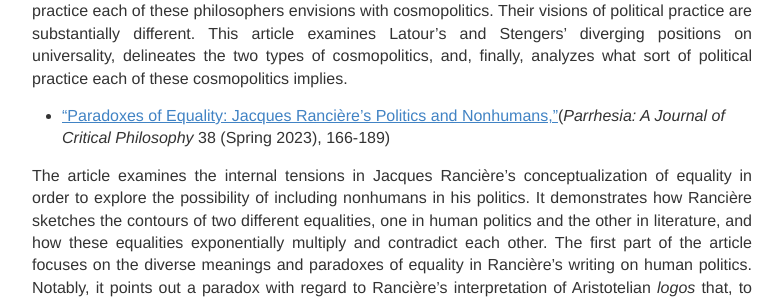
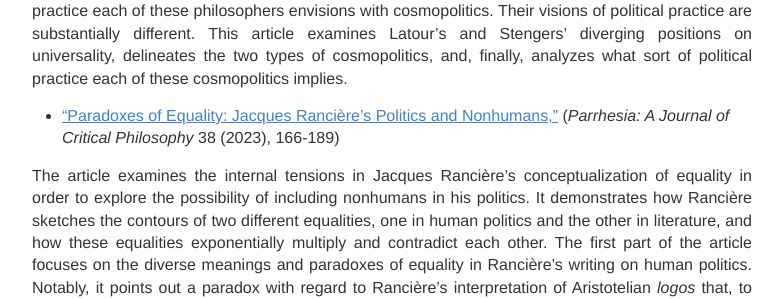
Before and after one commit to IJanicka/IJanicka.github.io, a Jekyll site: the page built from publications.md, in a window 1280 px wide and 900 px high, scrolled down 1202 px. Shown: the part 131-430 px from the top of the window, without its empty margins (248-1031 px from the left). Built offline with Jekyll 4.4.1, drawn with Linux system fonts in a browser that asks for light colours.

Commit message:
Update publications.md

```diff
--- a/publications.md
+++ b/publications.md
@@ -23,7 +23,7 @@
 
 Scholars in multispecies ethnography, the ontological turn, new materialisms, science and technology studies (STS), assemblage urbanism and other movements within broadly considered posthumanities often treat cosmopolitics, initially proposed by Isabelle Stengers and subsequently taken up by Bruno Latour, as a single coherent concept. However, Stengers’ cosmopolitics differs considerably from Latour’s. The difference is most clearly visible in their contrasting positions on the concept of universality. Even though their divergence on universality could be considered a minor philosophical dispute among intellectual allies, it should not be underestimated. It determines what sort of political practice each of these philosophers envisions with cosmopolitics. Their visions of political practice are substantially different. This article examines Latour’s and Stengers’ diverging positions on universality, delineates the two types of cosmopolitics, and, finally, analyzes what sort of political practice each of these cosmopolitics implies.
 
-* <a href="https://parrhesiajournal.org/wp-content/uploads/2024/01/07.-Iwona-Janicka-Paradoxes-of-Equality-Jacques-Rancieres-Politics-and-Nonhumans.pdf" target="_blank"> “Paradoxes of Equality: Jacques Rancière’s Politics and Nonhumans,”</a>(*Parrhesia: A Journal of Critical Philosophy* 38 (Spring 2023), 166-189)<br>
+* <a href="https://parrhesiajournal.org/wp-content/uploads/2024/01/07.-Iwona-Janicka-Paradoxes-of-Equality-Jacques-Rancieres-Politics-and-Nonhumans.pdf" target="_blank"> “Paradoxes of Equality: Jacques Rancière’s Politics and Nonhumans,”</a> (*Parrhesia: A Journal of Critical Philosophy* 38 (2023), 166-189)<br>
 
 The article examines the internal tensions in Jacques Rancière’s conceptualization of equality in order to explore the possibility of including nonhumans in his politics. It demonstrates how Rancière sketches the contours of two different equalities, one in human politics and the other in literature, and how these equalities exponentially multiply and contradict each other. The first part of the article focuses on the diverse meanings and paradoxes of equality in Rancière’s writing on human politics. Notably, it points out a paradox with regard to Rancière’s interpretation of Aristotelian *logos* that, to some extent, undercuts his explicit rejection of nonhumans as possible political subjects. In the second part, the article argues that Rancière’s turn to literature to deal with a ‘politics of matter’ was perhaps not necessary, if we consider the parameters of his philosophical framework. The article argues that, if we take Rancière’s concept of politics to its logical conclusion, we have to include nonhumans too. It shows how the internal tensions between various paradigms of equality can be productively explored for nonhumans and politics alike. The main claim of this article is that Rancière’s philosophy, with its tacit assumptions and internal logic, can be made to think nonhuman politics without a detour into literature.
 
```
